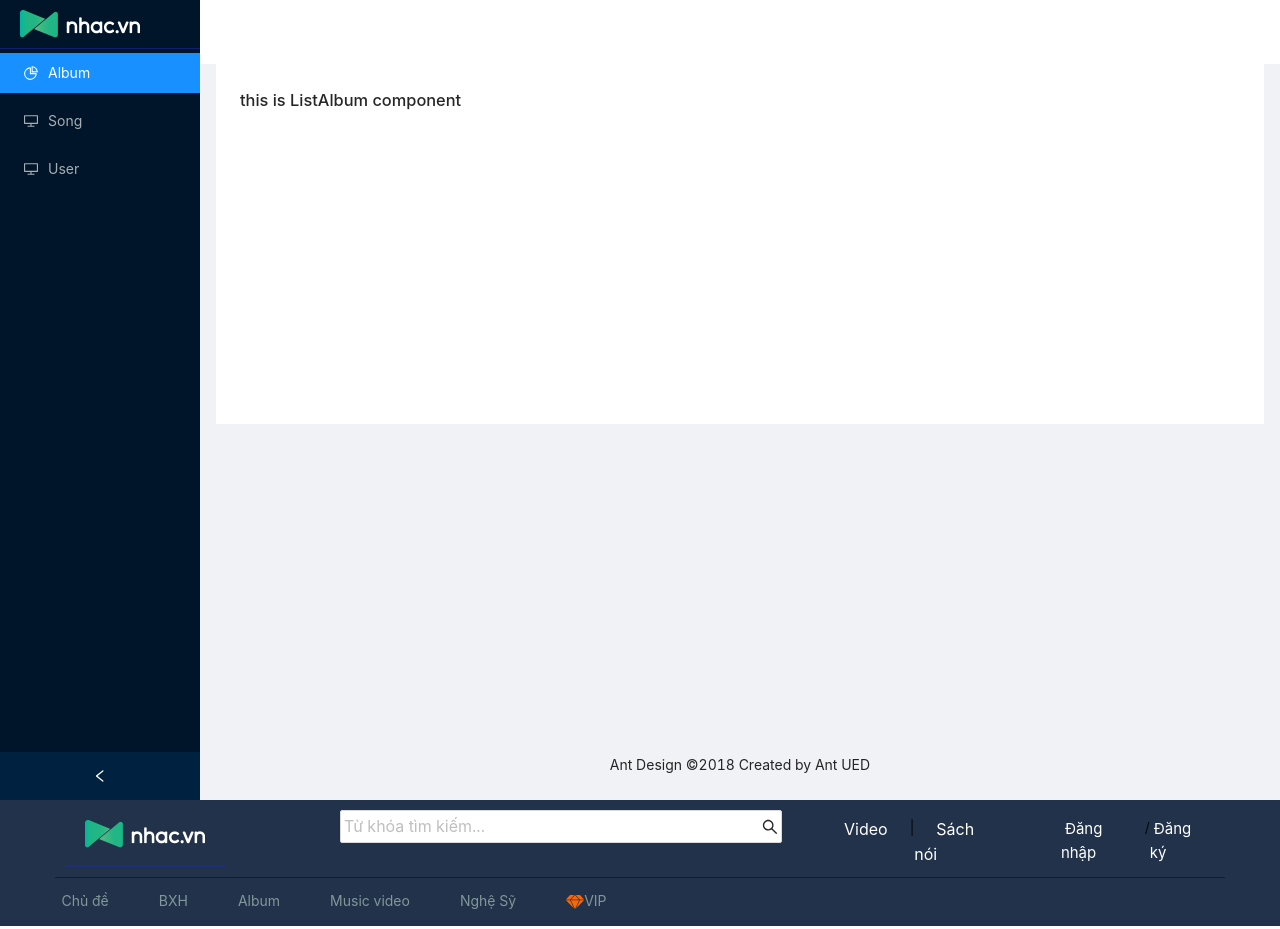
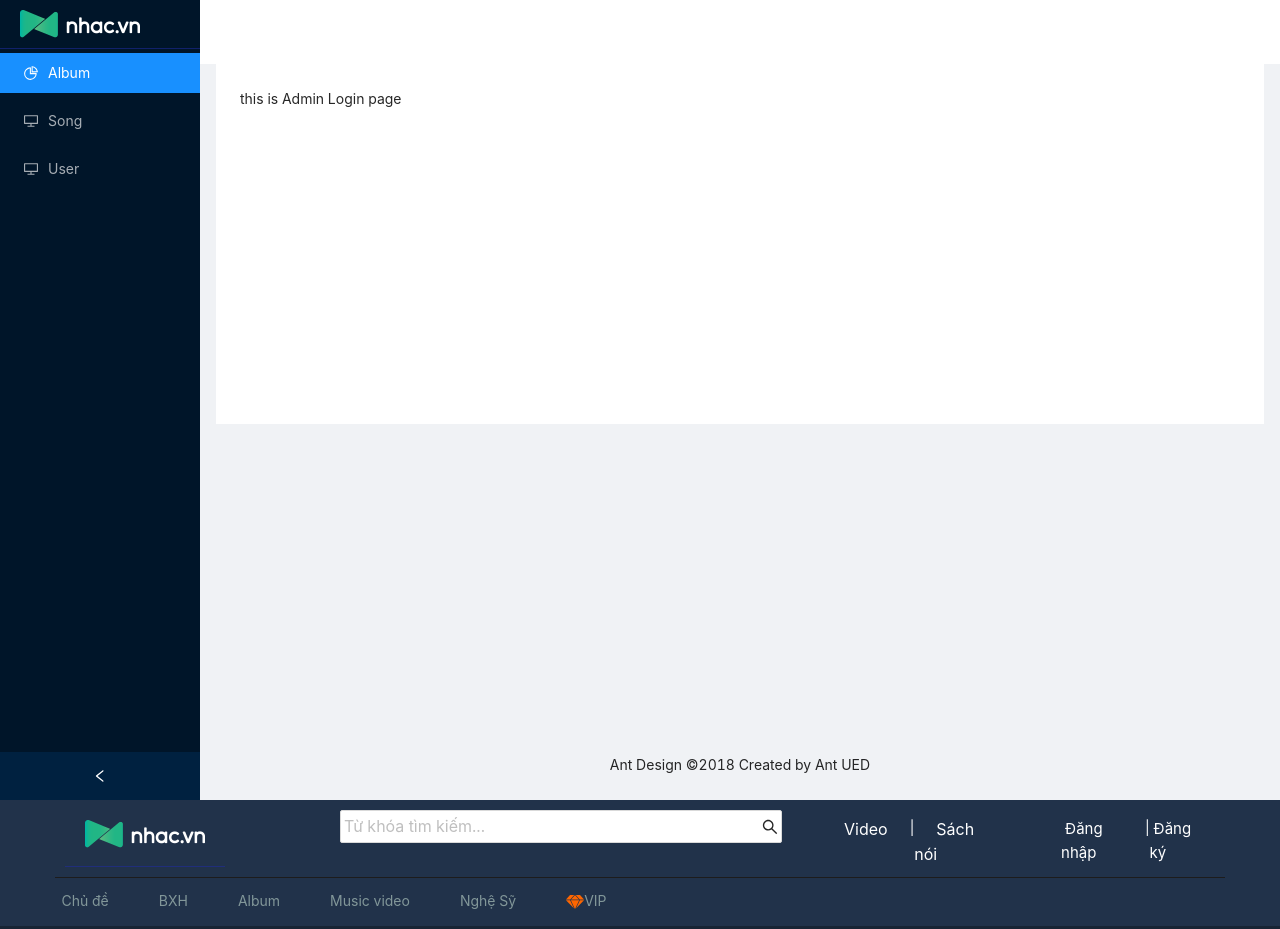
Before and after one commit to Nhac14/frontend-nhac14, a React (Create React App) app: page /admin/login in a window 1280 px wide. Shown: the top 929 px of the page. Built offline with nearby package versions, Linux system fonts and the light colour scheme.

Commit message:
fix route

```diff
--- a/src/pages/Admin/Album/route.js
+++ b/src/pages/Admin/Album/routeAd.js
@@ -2,15 +2,13 @@ import {lazy} from "react";
 
 export default [
     {
-        path: "/admin/albums" | "/admin",
+        path: "/admin/albums",
         exact: true,
         component: lazy(() => import("./ListAlbum"))
-        // component: import("./ListAlbum")
     },
     {
         path: "/admin/albums/new",
         exact: true,
         component: lazy(() => import("./NewAlbum"))
-        // component: import("./NewAlbum")
     }
 ]
--- a/src/pages/Admin/Singer/route.js
+++ b/src/pages/Admin/Singer/routeAd.js
@@ -2,7 +2,7 @@ import {lazy} from "react";
 
 export default [
     {
-        path: "/singers",
+        path: "/admin/singers",
         exact: true,
         component: lazy(() => import("./ListSinger"))
         // component: import("./ListSinger")
--- a/src/pages/Admin/routes.js
+++ b/src/pages/Admin/routes.js
@@ -1,6 +1,6 @@
 let routes = [];
 
-const context = require.context(".", true, /route.js$/);
+const context = require.context(".", true, /routeAd.js$/);
 context.keys().forEach((path) => {
     const result = context(`${path}`).default;
     if(Array.isArray(result)){
--- a/src/pages/layout/Header/HeaderX.jsx
+++ b/src/pages/layout/Header/HeaderX.jsx
@@ -1,4 +1,5 @@
 import React from 'react';
+import {Link, Redirect} from 'react-router-dom';
 import { Menu, Dropdown, Row, Col, Input } from 'antd';
 import { SearchOutlined } from '@ant-design/icons';
 import MenuItem from 'antd/lib/menu/MenuItem';
@@ -198,15 +199,15 @@ function HeaderX() {
                     <div className='align14 search-option'>
                         <ul>
                             <li><a onClick='#'>Video</a></li>
-                            <li> | </li>
+                            <li style={{color: 'white'}}> | </li>
                             <li><a onClick='#'>Sách nói</a></li>
                         </ul>
                     </div>
                     <div className='align14 sign-in-up'>
                         <ul>
-                            <li><a onClick='#'>Đăng nhập</a></li>
-                            <li> / </li>
-                            <li><a onClick='#'>Đăng ký</a></li>
+                            <li><Link to='/login'>Đăng nhập</Link></li>
+                            <li style={{color: 'white'}}> | </li>
+                            <li><Link to="/register">Đăng ký</Link></li>
                         </ul>
                     </div>
                 </div>
```
Also changed, not shown: src/Routes/AppRouter.jsx (+8 -8 lines), src/pages/Admin/Login/routeAd.js (renamed from src/pages/Admin/Login/route.js), src/pages/Admin/Song/routeAd.js (renamed from src/pages/Admin/Song/route.js), src/pages/Admin/User/routeAd.js (renamed from src/pages/Admin/User/route.js).
